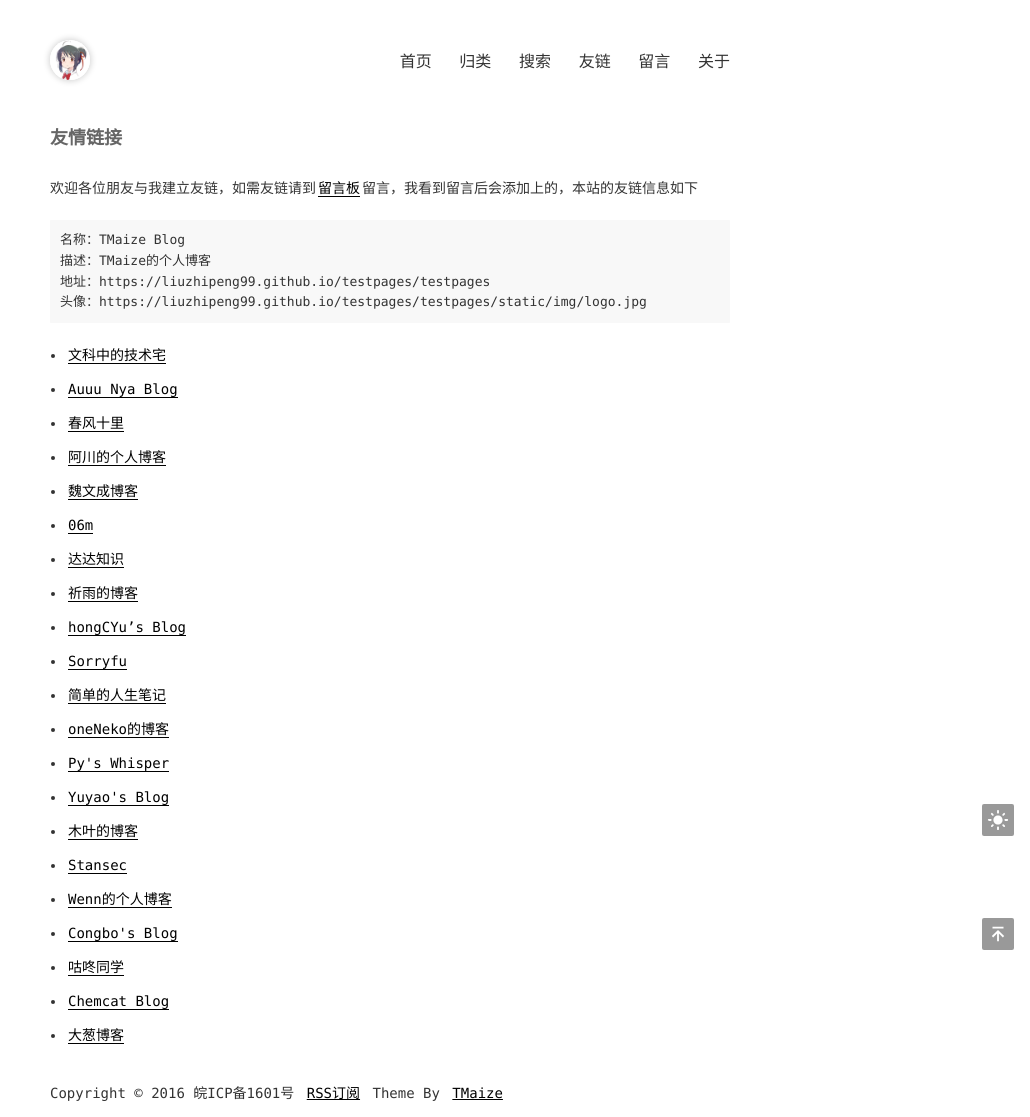
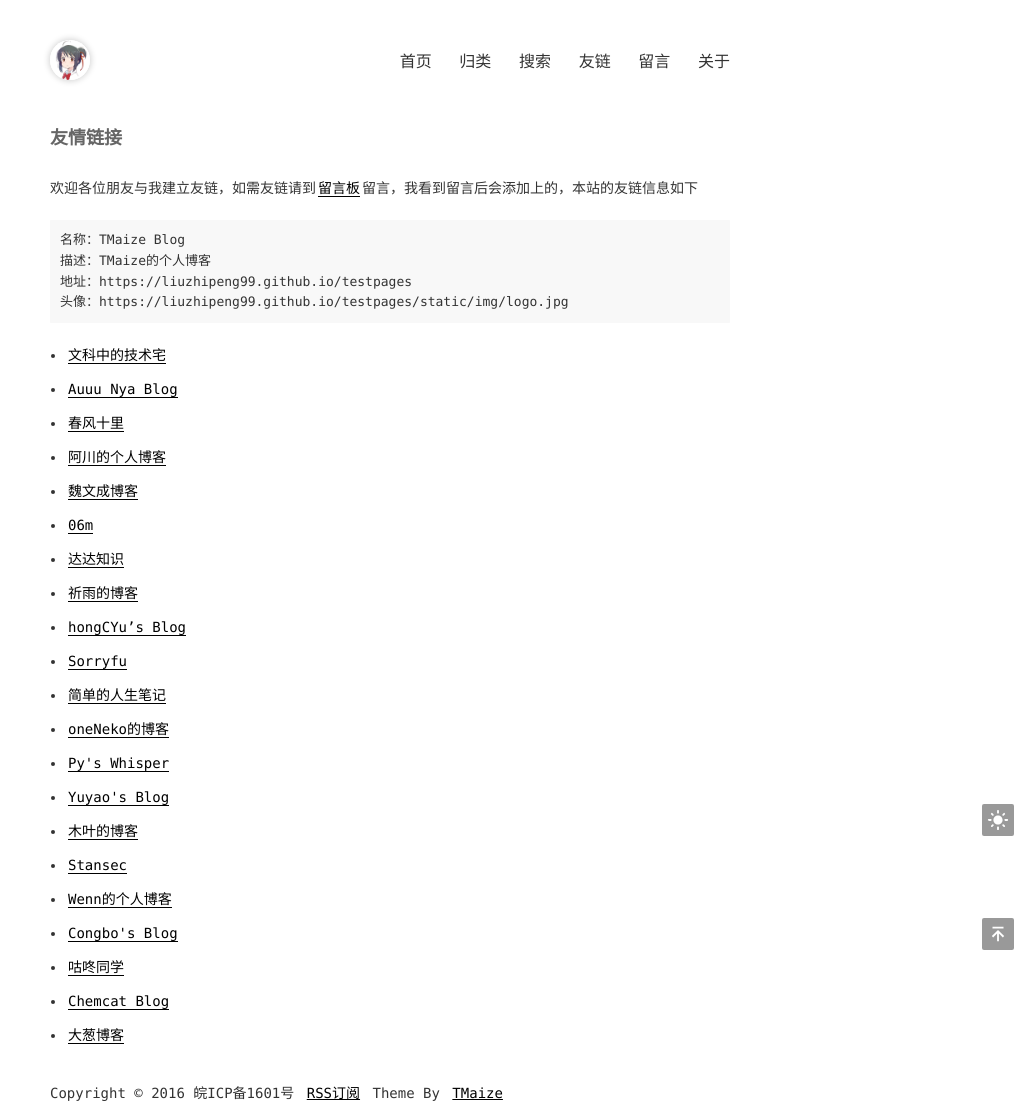
Before and after one commit to LiuZhipeng99/blogJekyll, a Jekyll site: the page built from pages/links.md, in a window 1280 px wide. Shown: the whole page, without its empty margins (250-1280 px from the left). Built offline with Jekyll 4.4.1, drawn with Linux system fonts in a browser that asks for light colours.

Commit message:
Update _config.yml

```diff
--- a/_config.yml
+++ b/_config.yml
@@ -18,7 +18,7 @@ exclude: ['CNAME', 'README.md', 'LICENSE', '_site', 'dist', 'Gemfile', 'Gemfile.
 # 域名配置
 # baseurl配置,如果网站部署在根目录下的其他目录中，请设置为 /目录名
 domainUrl: 'https://liuzhipeng99.github.io/testpages'
-baseurl: '/testpages'
+baseurl: '/'
 
 # 吐个槽地址，会在chat页面中重定向到该地址
 tucaoUrl: https://support.qq.com/product/86335
```
